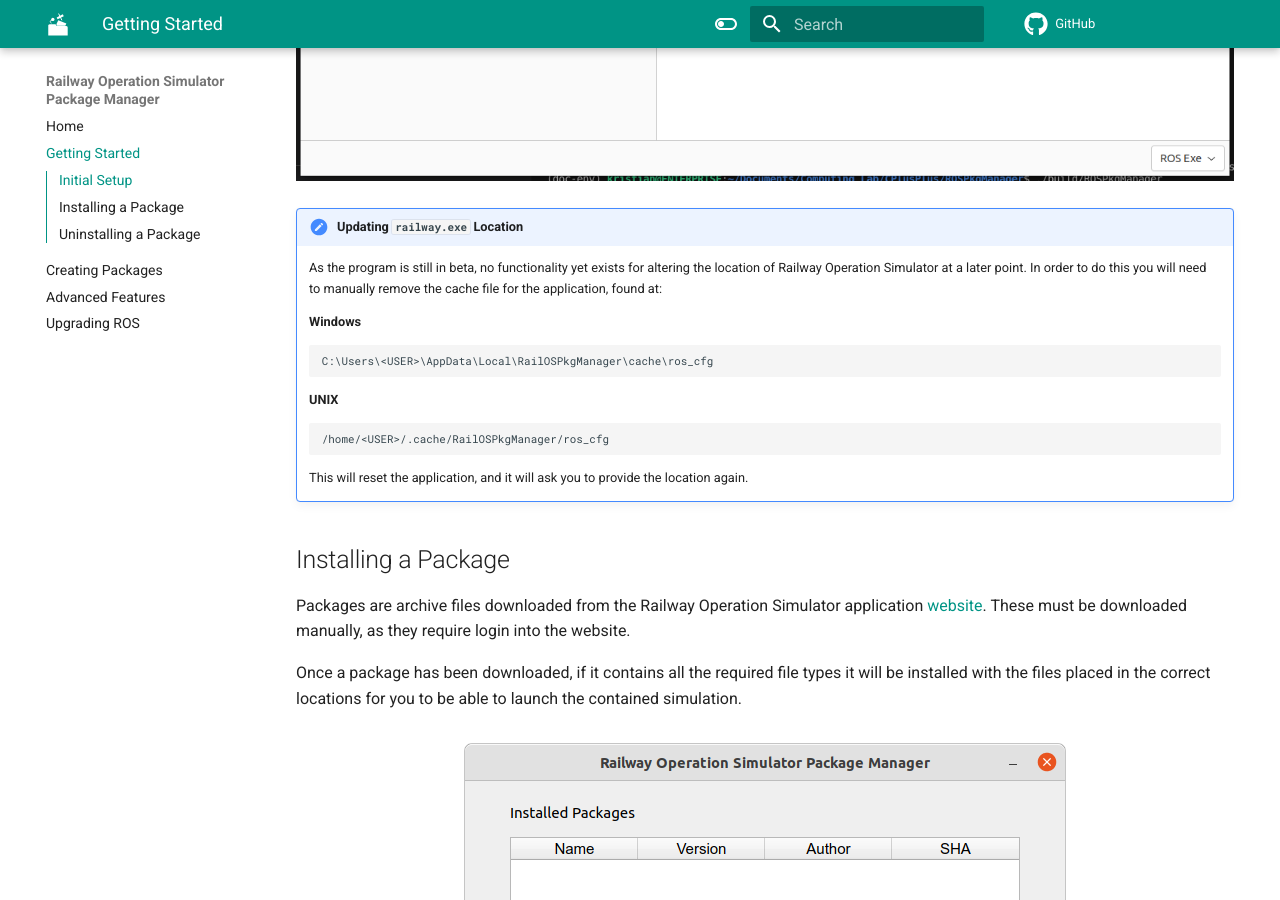
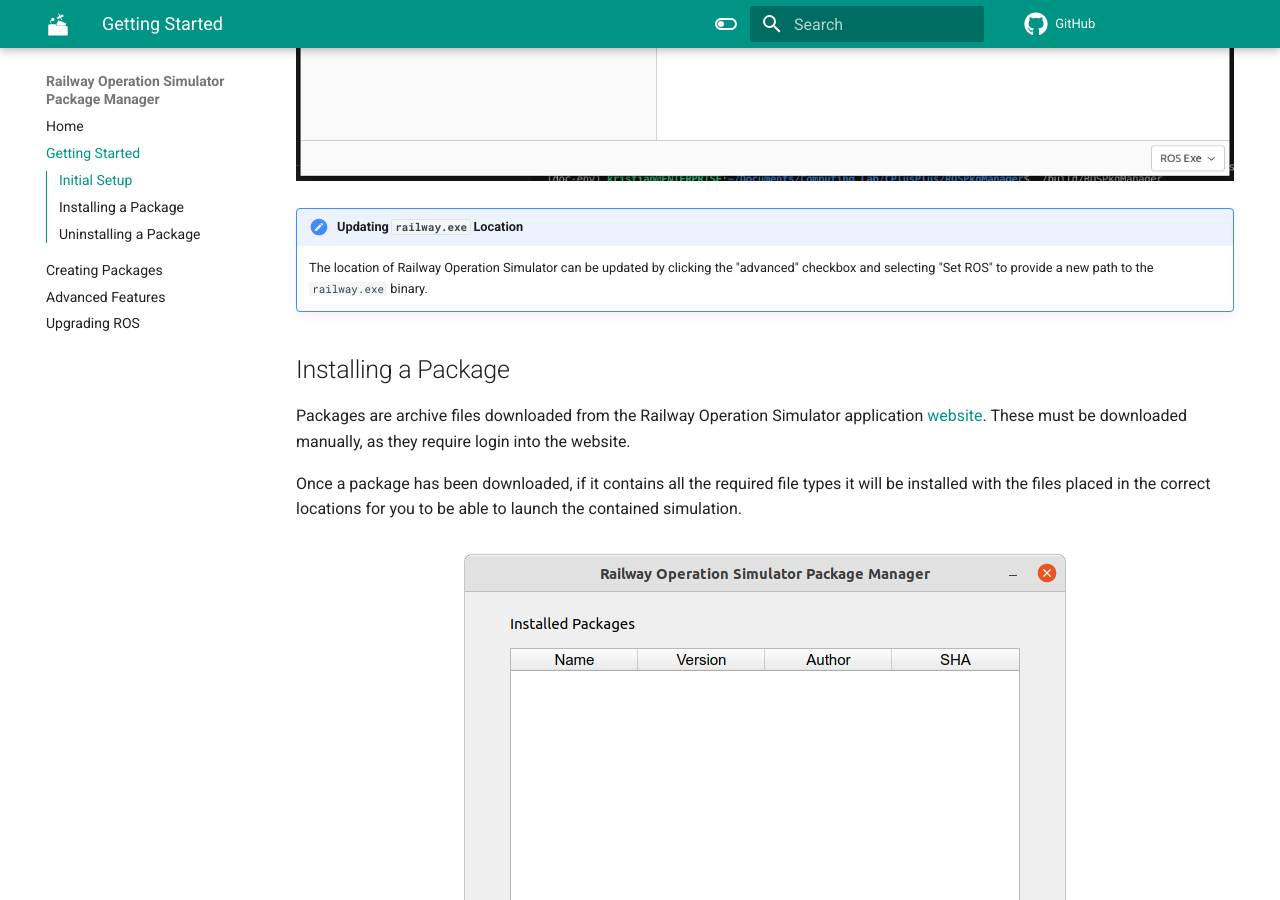
Before and after one commit to Railway-Op-Sim/RailOSPkgManager, an MkDocs documentation site: the page built from docs/getting_started.md, in a window 1280 px wide and 900 px high, scrolled down 868 px. Built offline with MkDocs 1.6.1 and Material for MkDocs 9.7.7, drawn with Linux system fonts in a browser that asks for light colours; comment, search, counter and statistics services are not loaded.

Commit message:
Updated docs to include RailOS location setting

```diff
--- a/docs/getting_started.md
+++ b/docs/getting_started.md
@@ -7,18 +7,7 @@ your *Railway Operation Manager* installation.
 ![ros_browser](media/find_ros.png)
 
 !!! important "Updating `railway.exe` Location"
-    As the program is still in beta, no functionality yet exists for altering the location of Railway Operation Simulator at a later
-    point. In order to do this you will need to manually remove the cache file for the application, found at:
-
-    **Windows**
-
-        C:\Users\<USER>\AppData\Local\RailOSPkgManager\cache\ros_cfg
-
-    **UNIX**
-
-        /home/<USER>/.cache/RailOSPkgManager/ros_cfg
-
-    This will reset the application, and it will ask you to provide the location again.
+    The location of Railway Operation Simulator can be updated by clicking the "advanced" checkbox and selecting "Set ROS" to provide a new path to the `railway.exe` binary.
 
 ## Installing a Package
 Packages are archive files downloaded from the Railway Operation Simulator application [website](https://www.railwayoperationsimulator.com/pc/community-projects). These must be downloaded manually, as they require login into the website.
```
Also changed, not shown: docs/advanced.md (+2 -2 lines).
